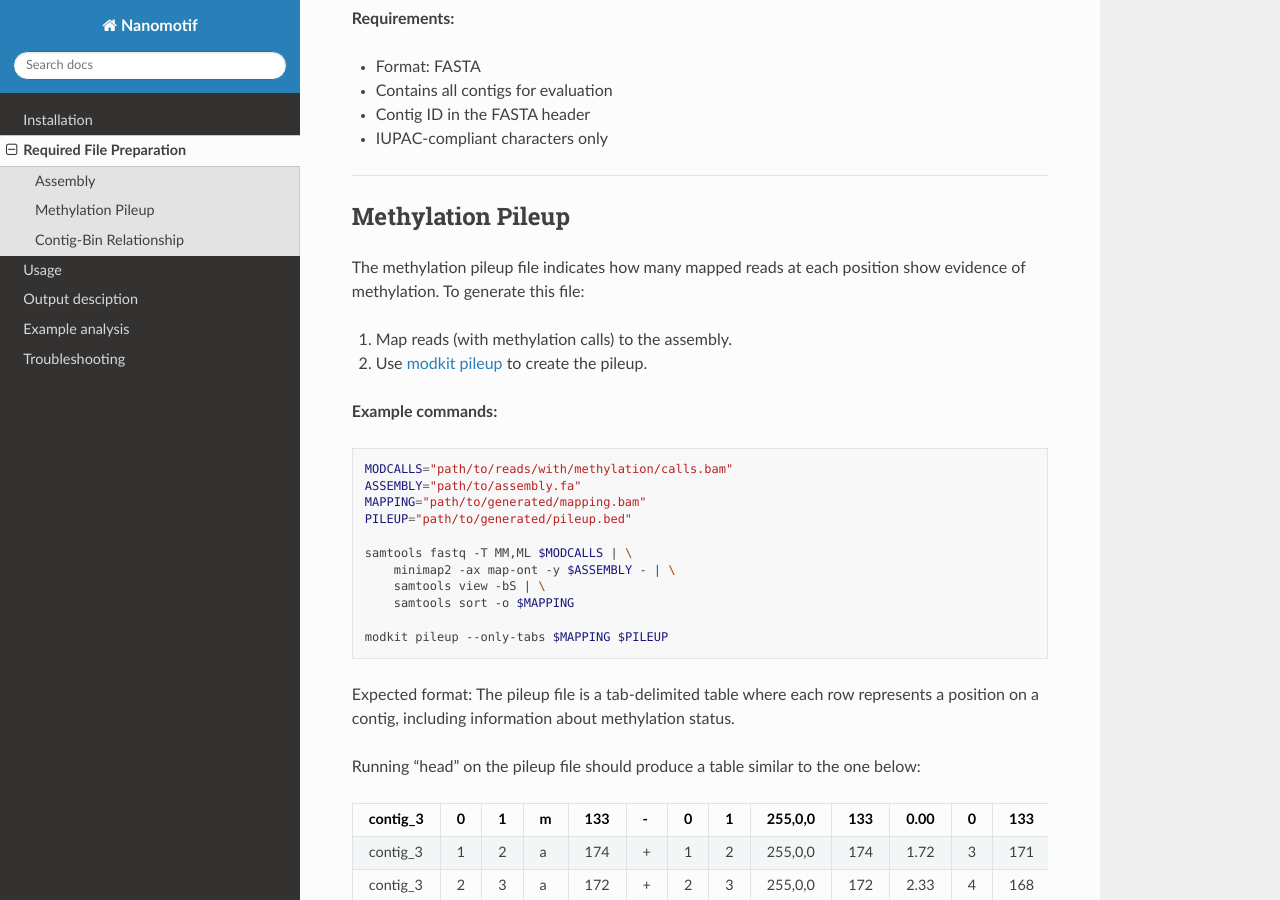
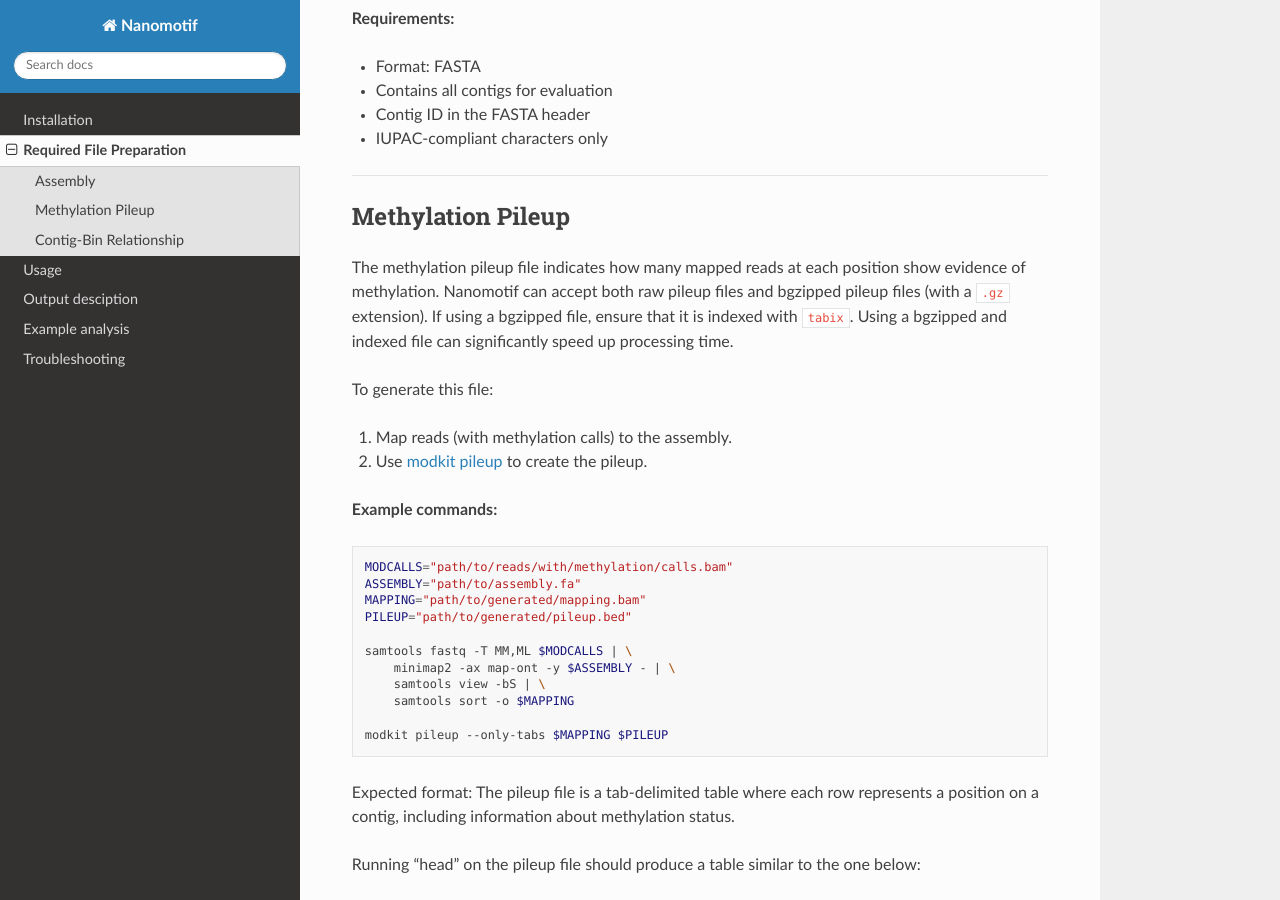
Before and after one commit to MicrobialDarkMatter/nanomotif, a Sphinx documentation site: the page built from docs/source/required_files.md, in a window 1280 px wide and 900 px high, scrolled down 450 px. Built offline with Sphinx 7.4.7 and the Read the Docs theme 3.1.0, drawn with Linux system fonts in a browser that asks for light colours.

Commit message:
Update methylation pileup section and fix motif discovery command logic

```diff
--- a/docs/source/required_files.md
+++ b/docs/source/required_files.md
@@ -18,7 +18,10 @@ The assembly file should contain all contigs in FASTA format. Each header should
 
 ## Methylation Pileup
 
-The methylation pileup file indicates how many mapped reads at each position show evidence of methylation. To generate this file:
+The methylation pileup file indicates how many mapped reads at each position show evidence of methylation. Nanomotif can accept both raw pileup files and bgzipped pileup files (with a `.gz` extension). If using a bgzipped file, ensure that it is indexed with `tabix`. Using a bgzipped and indexed file can significantly speed up processing time.
+
+
+To generate this file:
 
 1. Map reads (with methylation calls) to the assembly.
 2. Use [modkit pileup](https://github.com/nanoporetech/modkit/blob/master/book/src/advanced_usage.md#pileup) to create the pileup.
```
Also changed, not shown: 1 other file.
